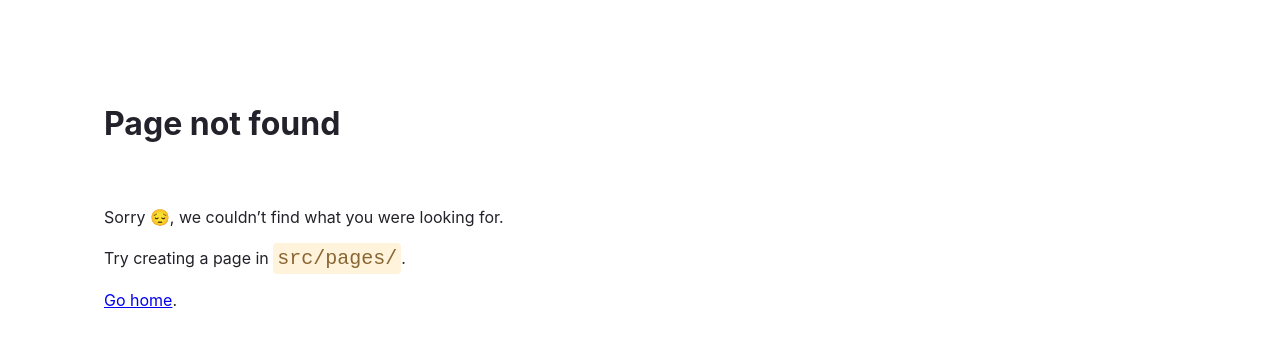
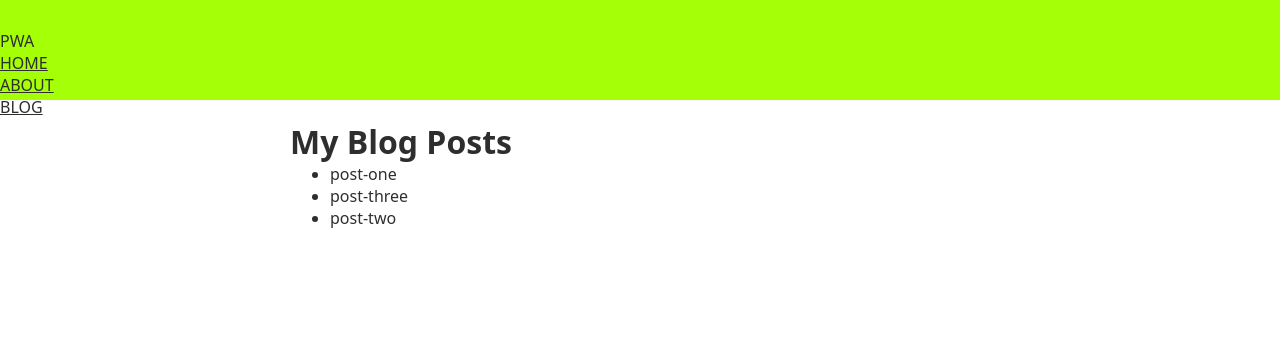
Before and after one commit to zwelinux/pwa, a Gatsby site: page /blog in a window 1280 px wide. Before the commit this address had no page. Built offline with nearby package versions, Linux system fonts and the light colour scheme; Gatsby itself is replaced by a stand-in of ours.

Commit message:
11_2_2023_commit

```diff
--- a/gatsby-config.js
+++ b/gatsby-config.js
@@ -3,8 +3,18 @@
  */
 module.exports = {
   siteMetadata: {
-    title: `pwa`,
-    siteUrl: `https://www.yourdomain.tld`,
+    title: "PWA",
+    siteUrl: "https://pwa44378.gatsbyjs.io",
   },
-  plugins: [],
-}
+  plugins: [
+    "gatsby-plugin-image",
+    "gatsby-plugin-sharp",
+    {
+      resolve: "gatsby-source-filesystem",
+      options: {
+        name: `blog`,
+        path: `${__dirname}/blog`,
+      }
+    },
+  ],
+};
--- a/package.json
+++ b/package.json
@@ -15,7 +15,12 @@
     "clean": "gatsby clean"
   },
   "dependencies": {
+    "@mdx-js/react": "^2.3.0",
     "gatsby": "^5.6.0",
+    "gatsby-plugin-image": "^3.6.0",
+    "gatsby-plugin-mdx": "^5.6.0",
+    "gatsby-plugin-sharp": "^5.6.0",
+    "gatsby-source-filesystem": "^5.6.0",
     "react": "^18.2.0",
     "react-dom": "^18.2.0"
   }
--- a/src/components/layout.js
+++ b/src/components/layout.js
@@ -1,41 +1,42 @@
 import { Link, useStaticQuery, graphql } from 'gatsby'
 import * as React from 'react'
-import { header, main, brand, contentTitle, contentText } from './layout.module.css'
+import { header, main, contentTitle, contentText, nav, navLink } from './layout.module.css'
 
 const LayoutPage = ({ pageTitle, children }) => {
 
 const data = useStaticQuery(graphql`
-
     query {
         site {
             siteMetadata {
                 title
-                    siteUrl
-                    description
             }
         }
     }
-
 `)
 
 
     return(
         <div>
             <header className={header}>
-                <ul>
-                    <li className={brand}>
+                <ul className={nav}>
+                    <li className={navLink}>
                         <Link>
                             {data.site.siteMetadata.title}
                         </Link>
                     </li>
-                    <li>
+                    <li className={navLink}>
                         <Link to='/'>
                             HOME
                         </Link>
                     </li>
-                    <li>
+                    <li className={navLink}>
                         <Link to='/about'>
                             ABOUT
+                        </Link>
+                    </li>
+                    <li className={navLink}>
+                        <Link to="/blog">
+                            BLOG
                         </Link>
                     </li>
                 </ul>
--- a/src/components/layout.module.css
+++ b/src/components/layout.module.css
@@ -18,12 +18,12 @@
     padding: 20px;
 }
 
-ul {
+.nav {
     list-style: none;
     padding: 0;
 }
 
-li {
+.nav-link {
     display: inline;
     padding-right: 30px;
     text-decoration: none;
--- /dev/null
+++ b/src/pages/blog.js
@@ -0,0 +1,34 @@
+import * as React from 'react'
+import Layout from '../components/layout'
+import Seo from '../components/seo'
+import { graphql } from 'gatsby'
+
+const BlogPage = ({ data }) => {
+  return (
+    <Layout pageTitle="My Blog Posts">
+      <ul>
+        {
+            data.allFile.nodes.map(node => (
+            <li key={node.name}>
+                {node.name}
+            </li>
+            ))
+        }
+      </ul>
+    </Layout>
+  )
+}
+
+export const query = graphql`
+  query {
+    allFile {
+      nodes {
+        name
+      }
+    }
+  }
+`
+
+export const Head = () => <Seo title="My Blog Posts" />
+
+export default BlogPage
```
Also changed, not shown: blog/post-one.mdx (added), blog/post-three.mdx (added), blog/post-two.mdx (added), 1 other file. Lines whose indentation alone changed are shown as unchanged.
